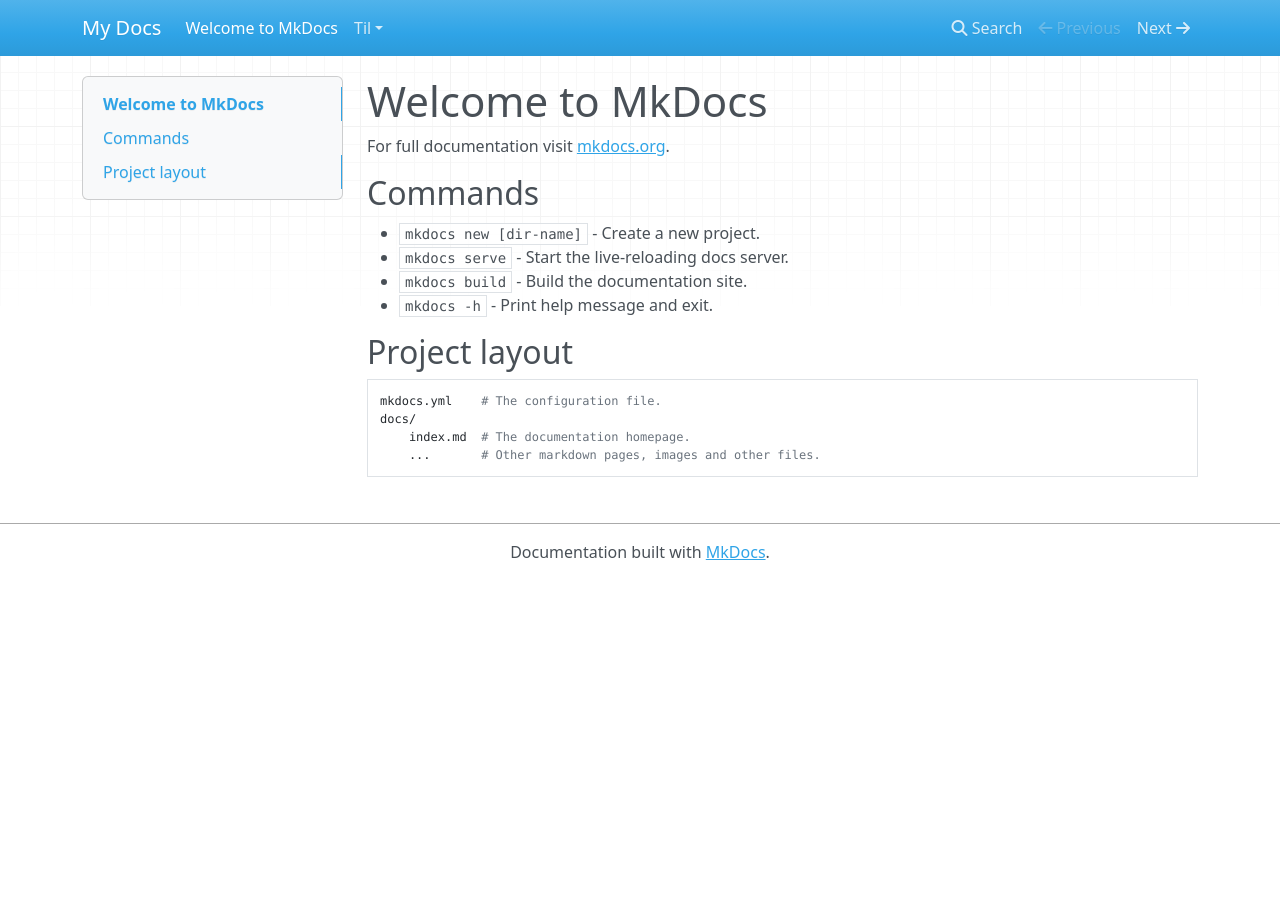
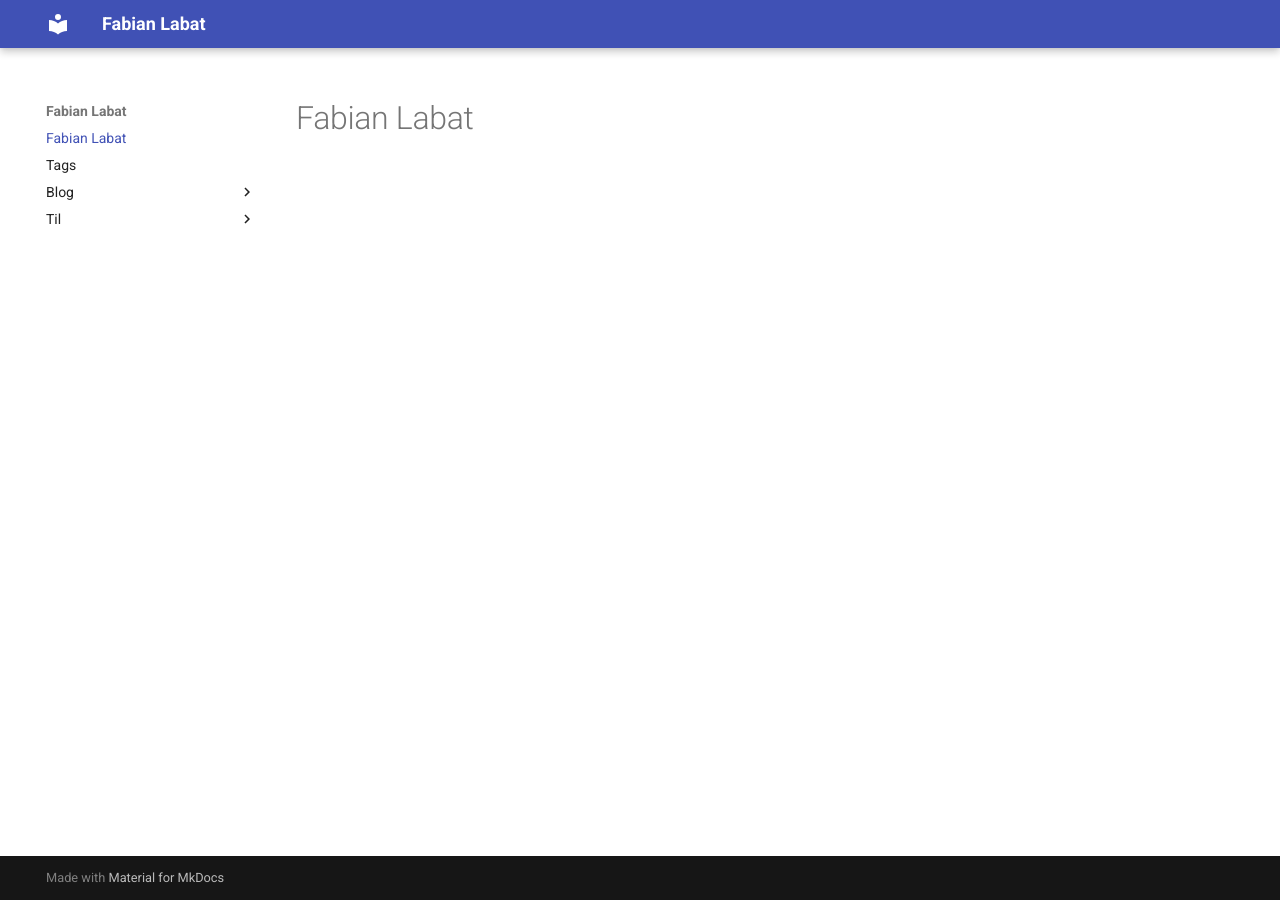
Before and after one commit to flabat/flabat.github.io, an MkDocs documentation site: the page built from docs/index.md, in a window 1280 px wide. Built offline with MkDocs 1.6.1 and Material for MkDocs 9.7.7, drawn with Linux system fonts in a browser that asks for light colours; nearby versions of some CDN libraries.

```diff
--- a/docs/index.md
+++ b/docs/index.md
@@ -1,17 +1 @@
-# Welcome to MkDocs
-
-For full documentation visit [mkdocs.org](https://www.mkdocs.org).
-
-## Commands
-
-* `mkdocs new [dir-name]` - Create a new project.
-* `mkdocs serve` - Start the live-reloading docs server.
-* `mkdocs build` - Build the documentation site.
-* `mkdocs -h` - Print help message and exit.
-
-## Project layout
-
-    mkdocs.yml    # The configuration file.
-    docs/
-        index.md  # The documentation homepage.
-        ...       # Other markdown pages, images and other files.
+# Fabian Labat
--- a/mkdocs.yml
+++ b/mkdocs.yml
@@ -1 +1,7 @@
-site_name: My Docs
+site_name: Fabian Labat
+theme:
+  name: material
+plugins:
+  - tags:
+      tags_file: tags.md
+  - blog
```
Also changed, not shown: docs/blog/index.md (added, +1 -0 lines), docs/tags.md (added, +5 -0 lines), docs/til/today-i-learned.md (+8 -1 lines).
